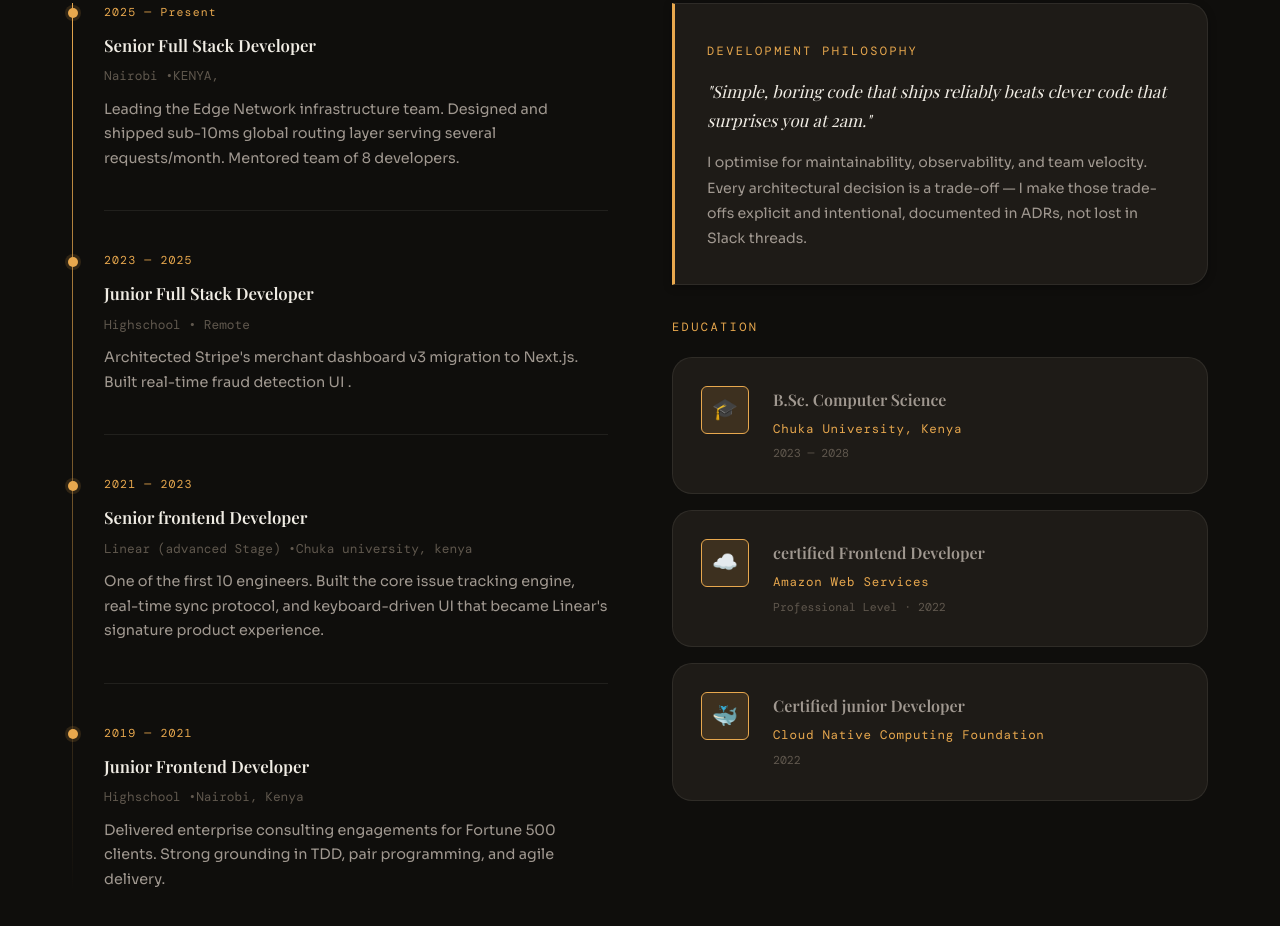
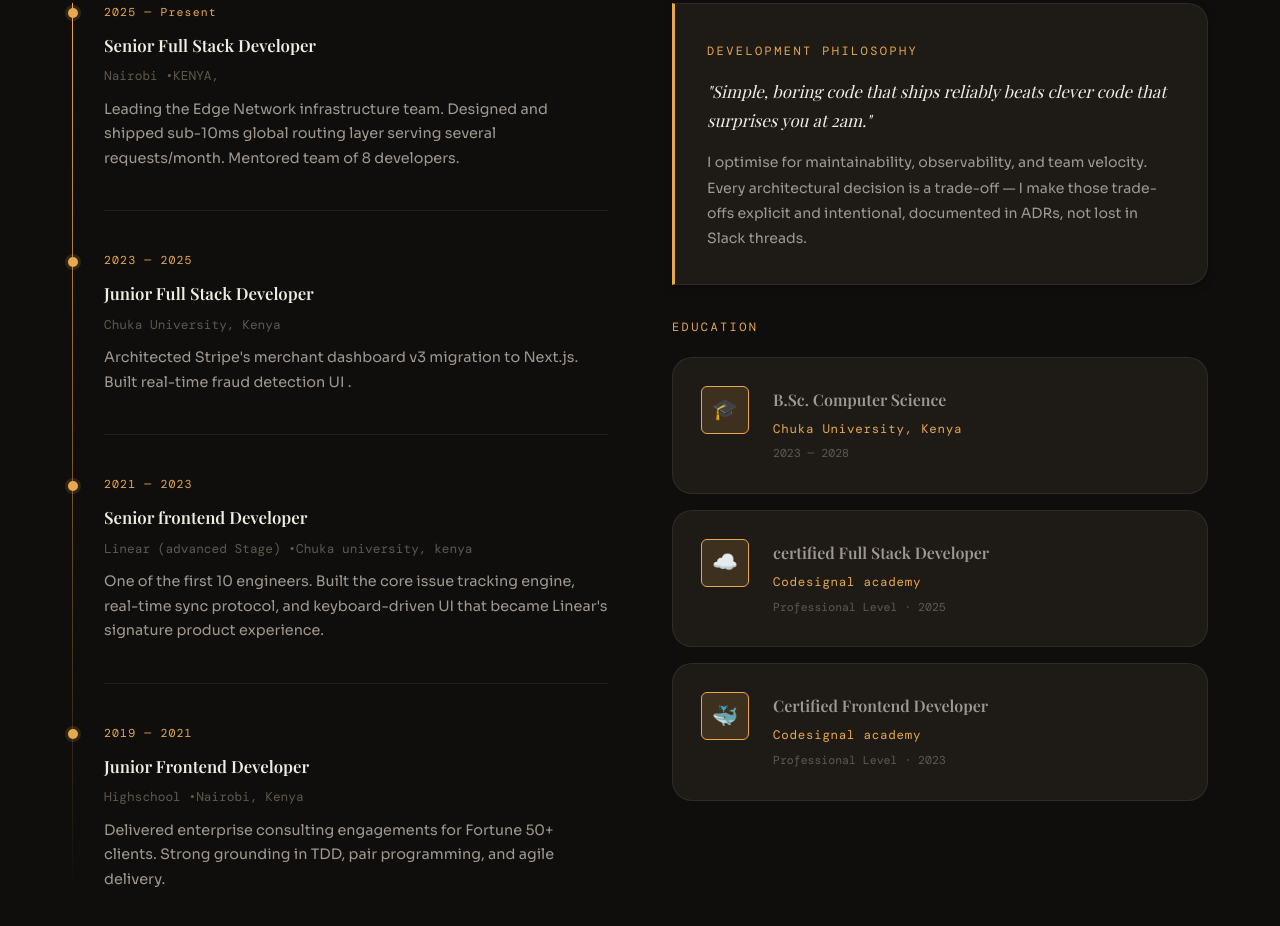
Before and after one commit to damona-lab/portfolio-254, a plain HTML site: page about.html in a window 1280 px wide. Shown: the part 2722-3648 px from the top of the page. Drawn offline with nearby package versions, Linux system fonts and the light colour scheme; a web font is replaced by a local one.

Commit message:
update on education

```diff
--- a/about.html
+++ b/about.html
@@ -74,7 +74,7 @@
           </div>
           <!-- Floating badge -->
           <div class="about-img-badge">
-            <span class="big-num">7+</span>
+            <span class="big-num">3+</span>
             <span class="badge-label">Years Experience</span>
           </div>
         </div>
@@ -321,7 +321,7 @@
               <div class="timeline-dot"></div>
               <p class="timeline-date">2023 — 2025</p>
               <p class="timeline-role">Junior Full Stack Developer</p>
-              <p class="timeline-company">Highschool • Remote</p>
+              <p class="timeline-company">Chuka University, Kenya</p>
               <p class="timeline-desc">Architected Stripe's merchant dashboard v3 migration to Next.js. Built real-time
                 fraud detection UI .</p>
             </div>
@@ -340,7 +340,7 @@
               <p class="timeline-date">2019 — 2021</p>
               <p class="timeline-role">Junior Frontend Developer</p>
               <p class="timeline-company">Highschool •Nairobi, Kenya</p>
-              <p class="timeline-desc">Delivered enterprise consulting engagements for Fortune 500 clients. Strong
+              <p class="timeline-desc">Delivered enterprise consulting engagements for Fortune 50+ clients. Strong
                 grounding in TDD, pair programming, and agile delivery.</p>
             </div>
 
@@ -382,18 +382,19 @@
               <div class="edu-card">
                 <div class="edu-icon">☁️</div>
                 <div>
-                  <p class="edu-degree">certified Frontend Developer</p>
-                  <p class="edu-school">Amazon Web Services</p>
-                  <p class="edu-year">Professional Level · 2022</p>
+                  <p class="edu-degree">certified Full Stack Developer</p>
+                  <p class="edu-school">Codesignal academy</p>
+                   </p>
+                  <p class="edu-year">Professional Level · 2025</p>
                 </div>
               </div>
 
               <div class="edu-card">
                 <div class="edu-icon">🐳</div>
                 <div>
-                  <p class="edu-degree">Certified junior Developer</p>
-                  <p class="edu-school">Cloud Native Computing Foundation</p>
-                  <p class="edu-year">2022</p>
+                  <p class="edu-degree">Certified Frontend Developer</p>
+                  <p class="edu-school">Codesignal academy</p>
+                  <p class="edu-year"> Professional Level · 2023</p>
                 </div>
               </div>
 
```
Also changed, not shown: contact.html (+2 -2 lines).
